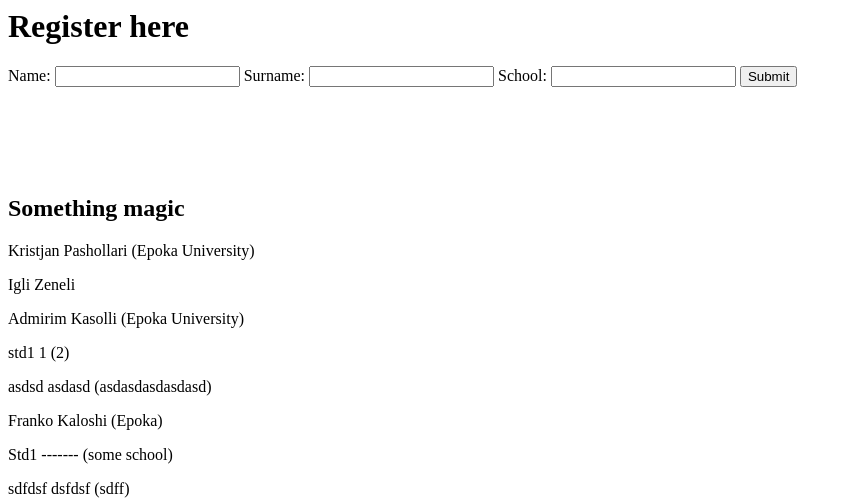
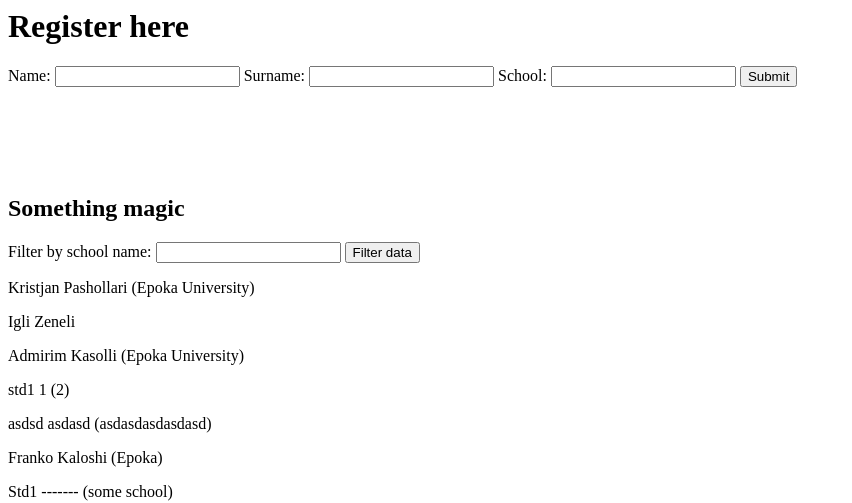
Before and after one commit to crss-px/django-bootcamp-2023, a Django app: page /welcome/ in a window 1280 px wide. Shown: the top 503 px of the page, without its empty margins (0-852 px from the left). Run offline with Django 4.2, Linux system fonts and the light colour scheme; data comes from the database, SQL or seed files in the repository; both versions use the stored data as it was after the commit.

Commit message:
views-day-2

```diff
--- a/epokabootcamp/epokabootcamp/settings.py
+++ b/epokabootcamp/epokabootcamp/settings.py
@@ -116,7 +116,7 @@ USE_TZ = True
 # Static files (CSS, JavaScript, Images)
 # https://docs.djangoproject.com/en/4.2/howto/static-files/
 
-STATIC_URL = 'static/'
+STATIC_URL = 'images/'
 
 # Default primary key field type
 # https://docs.djangoproject.com/en/4.2/ref/settings/#default-auto-field
--- a/epokabootcamp/epokabootcamp/views.py
+++ b/epokabootcamp/epokabootcamp/views.py
@@ -1,13 +1,16 @@
 from django.shortcuts import render
 from django.http import HttpResponse
-from django.forms import ModelForm
+from django import forms
 from .models import Student
 
 
-class StudentForm(ModelForm):
+class StudentForm(forms.ModelForm):
     class Meta:
         model = Student
         fields = ["name", "surname", "school"]
+
+class SchoolFilterForm(forms.Form):
+    school = forms.CharField(label="Filter by school name", max_length=255)
 
 def hello_world(request, query_string=None):
     newStudent = Student()
@@ -16,10 +19,18 @@ def hello_world(request, query_string=None):
     f = StudentForm(request.POST)
     if f.is_valid():
         newStudent = f.save()
+
+    filterForm = SchoolFilterForm()
+    filterFormSubmitted = SchoolFilterForm(request.GET)
+    if filterFormSubmitted.is_valid():
+        query_string_form = filterFormSubmitted.cleaned_data['school']
+        students = Student.objects.filter(school=query_string_form)
+
     context = {
         'students': students,
         'form': form,
-        'query_string': query_string
+        'query_string': query_string,
+        'filterForm': filterForm
     }
     return render(request, "index.html", context)
 
--- a/epokabootcamp/templates/index.html
+++ b/epokabootcamp/templates/index.html
@@ -1,7 +1,9 @@
+<!--{% load static %}-->
 <head>
 	<title>Home</title>
 </head>
 <body>
+<!--<img src="{% static 'logo.png' %}" alt="My image">-->
 <h1>Register here</h1>
 <form method="post">
     {% csrf_token %}
@@ -16,6 +18,12 @@
 <br>
 
 <h2>Something magic</h2>
+
+<form method="get">
+    {{ filterForm }}
+    <input type="submit" value="Filter data">
+</form>
+
 {% if query_string %}
 	<p>showing list for: <b>{{ query_string }}</b></p>
 {% endif %}
```
Also changed, not shown: epokabootcamp/db.sqlite3, epokabootcamp/images/logo.png (added).
